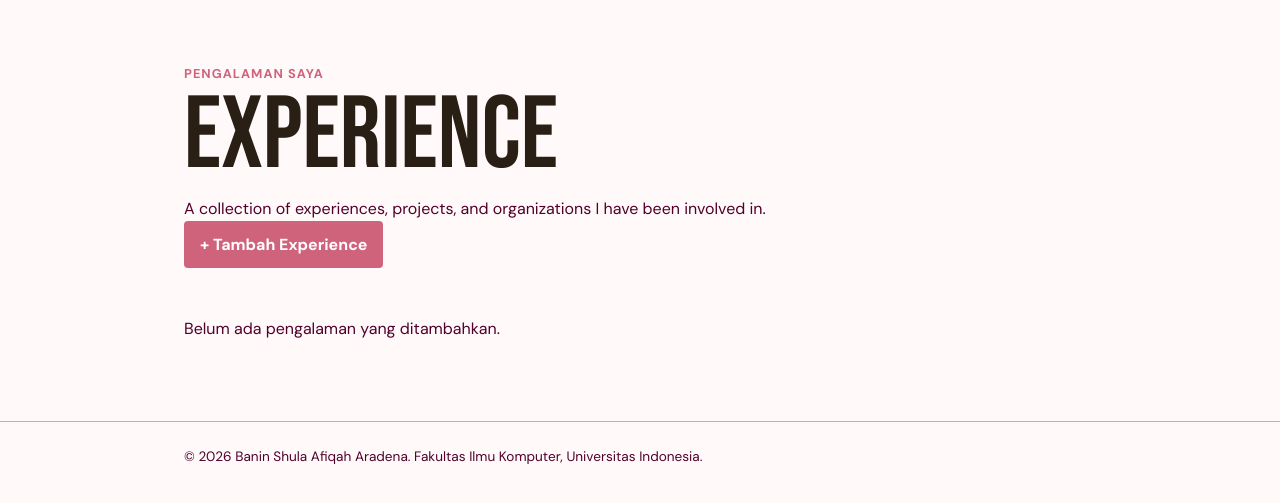
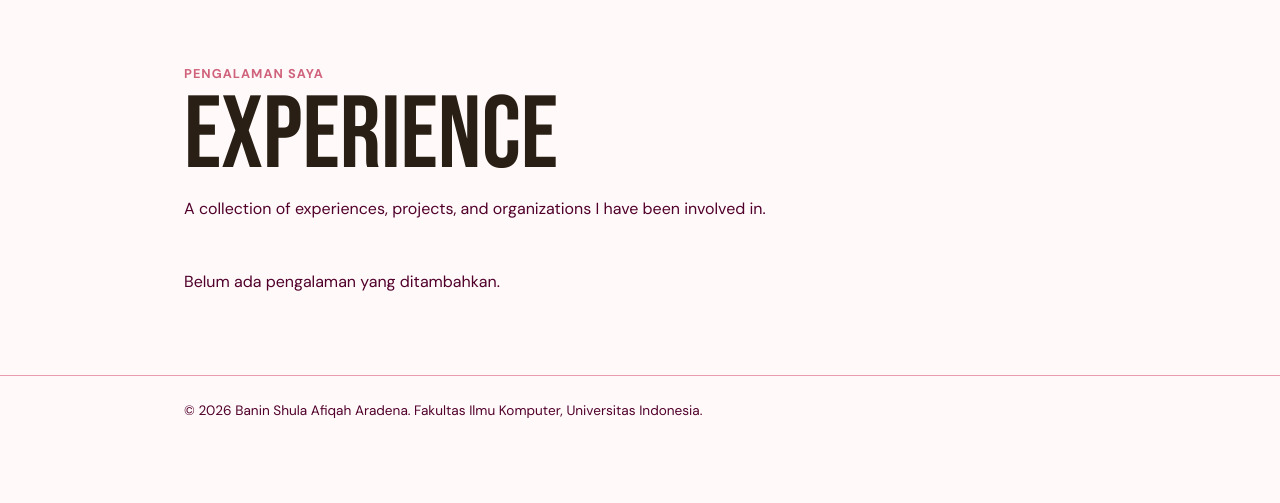
Before and after one commit to baninshula-beep/myportofolio, a Django app: page /experience/ in a window 1280 px wide. Shown: the part 65-568 px from the top of the page. Run offline with Django 5.2, Linux system fonts and the light colour scheme; data that the repository does not hold is empty.

Commit message:
Implement authentication and authorization for experience

```diff
--- a/main/views.py
+++ b/main/views.py
@@ -3,6 +3,7 @@ from django.core import serializers
 from django.http import HttpResponse
 from django.shortcuts import get_object_or_404, redirect, render
 from django.contrib.auth import logout
+from django.core.exceptions import PermissionDenied
 import datetime
 from django.contrib.auth.decorators import login_required
 
@@ -82,6 +83,9 @@ def show_experience(request):
 
 @login_required
 def create_experience(request):
+    if not request.user.is_superuser:
+        raise PermissionDenied
+
     form = ExperienceForm(
         request.POST or None,
         request.FILES or None
@@ -111,6 +115,9 @@ def create_experience(request):
 
 @login_required
 def update_experience(request, experience_id):
+    if not request.user.is_superuser:
+        raise PermissionDenied
+
     experience = get_object_or_404(
         Experience,
         pk=experience_id
@@ -147,6 +154,9 @@ def update_experience(request, experience_id):
 
 @login_required
 def delete_experience(request, experience_id):
+    if not request.user.is_superuser:
+        raise PermissionDenied
+
     experience = get_object_or_404(
         Experience,
         pk=experience_id
@@ -164,23 +174,6 @@ def delete_experience(request, experience_id):
 
     return redirect("main:show_experience")
 
-
-@login_required(login_url="/login/")
-def toggle_star(request, experience_id):
-    experience = get_object_or_404(
-        Experience,
-        pk=experience_id
-    )
-
-    if request.method == "POST":
-        if request.user in experience.starred_by.all():
-            experience.starred_by.remove(request.user)
-        else:
-            experience.starred_by.add(request.user)
-
-    return redirect("main:show_experience")
-
-
 def show_education(request):
     institution_query = request.GET.get("institution", "").strip()
 
@@ -190,6 +183,7 @@ def show_education(request):
         education_list = education_list.filter(
             institution__icontains=institution_query
         )
+
     # Serialisasi data Education menjadi JSON sebelum ditampilkan.
     education_json = serializers.serialize(
         "json",
@@ -318,3 +312,15 @@ def delete_education(request, education_id):
         return redirect("main:show_education")
 
     return redirect("main:show_education")
+
+@login_required(login_url="/login/")
+def toggle_star(request, experience_id):
+    experience = get_object_or_404(Experience, pk=experience_id)
+
+    if request.method == "POST":
+        if request.user in experience.starred_by.all():
+            experience.starred_by.remove(request.user)
+        else:
+            experience.starred_by.add(request.user)
+
+    return redirect("main:show_experience")
--- a/templates/experience.html
+++ b/templates/experience.html
@@ -23,12 +23,14 @@
                     </p>
                 </div>
 
+                {% if user.is_superuser %}
                     <a
                         href="{% url 'main:create_experience' %}"
                         class="button"
                     >
                         + Tambah Experience
                     </a>
+                {% endif %}
 
             </div>
 
@@ -73,6 +75,8 @@
 
                             <div class="project-actions">
 
+                                {% if user.is_superuser %}
+
                                     <a
                                         href="{% url 'main:update_experience' experience.id %}"
                                         class="button"
@@ -88,16 +92,15 @@
                                         Hapus
                                     </button>
 
+                                {% endif %}
+
                                 <form
                                     method="post"
                                     action="{% url 'main:toggle_star' experience.id %}"
                                 >
                                     {% csrf_token %}
 
-                                    <button
-                                        type="submit"
-                                        class="button"
-                                    >
+                                    <button type="submit" class="button">
                                         {% if user in experience.starred_by.all %}
                                             ★ Unstar
                                         {% else %}
@@ -112,6 +115,7 @@
 
                         </div>
 
+                    {% if user.is_superuser %}
                         <div
                             id="delete-experience-{{ experience.id }}"
                             class="education-delete-modal"
@@ -180,6 +184,7 @@
                             </div>
 
                         </div>
+                    {% endif %}
 
                     </article>
 
```
Lines whose indentation alone changed are shown as unchanged.
